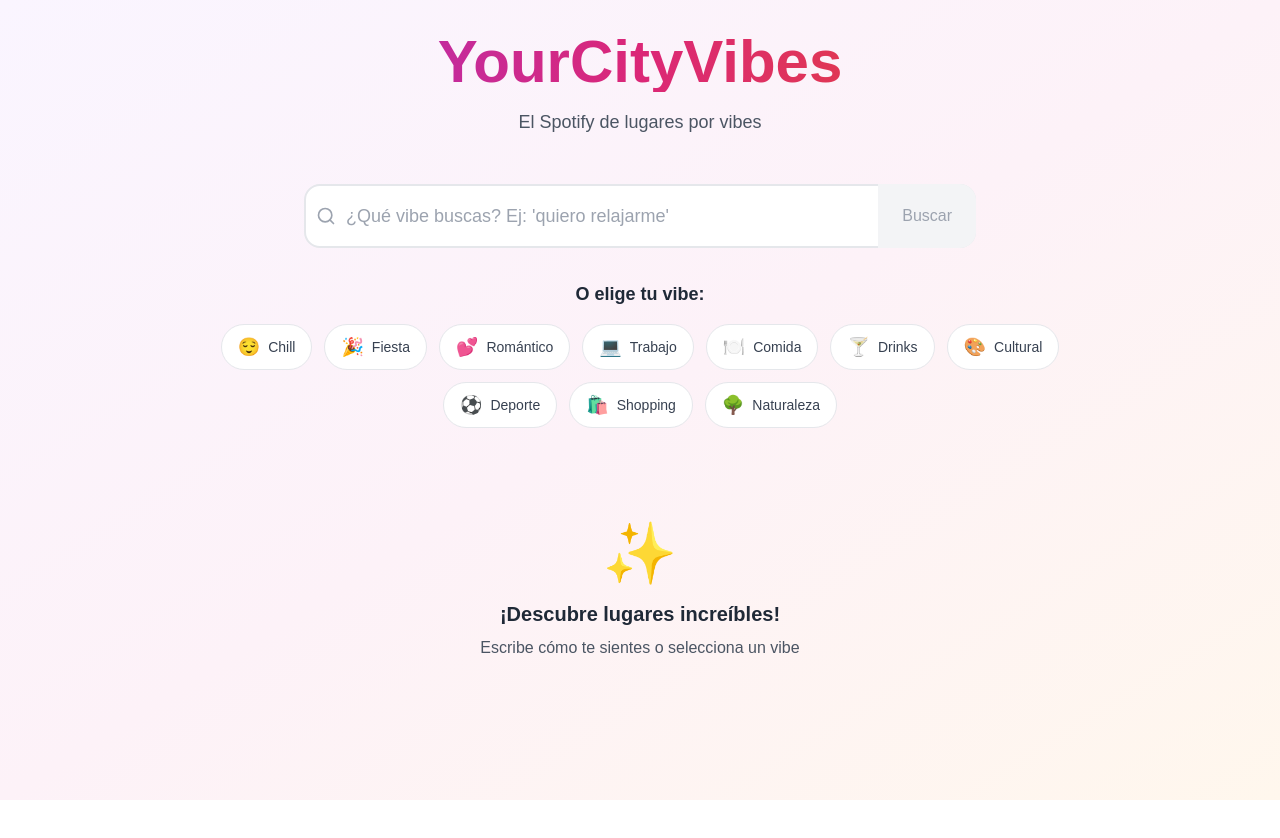
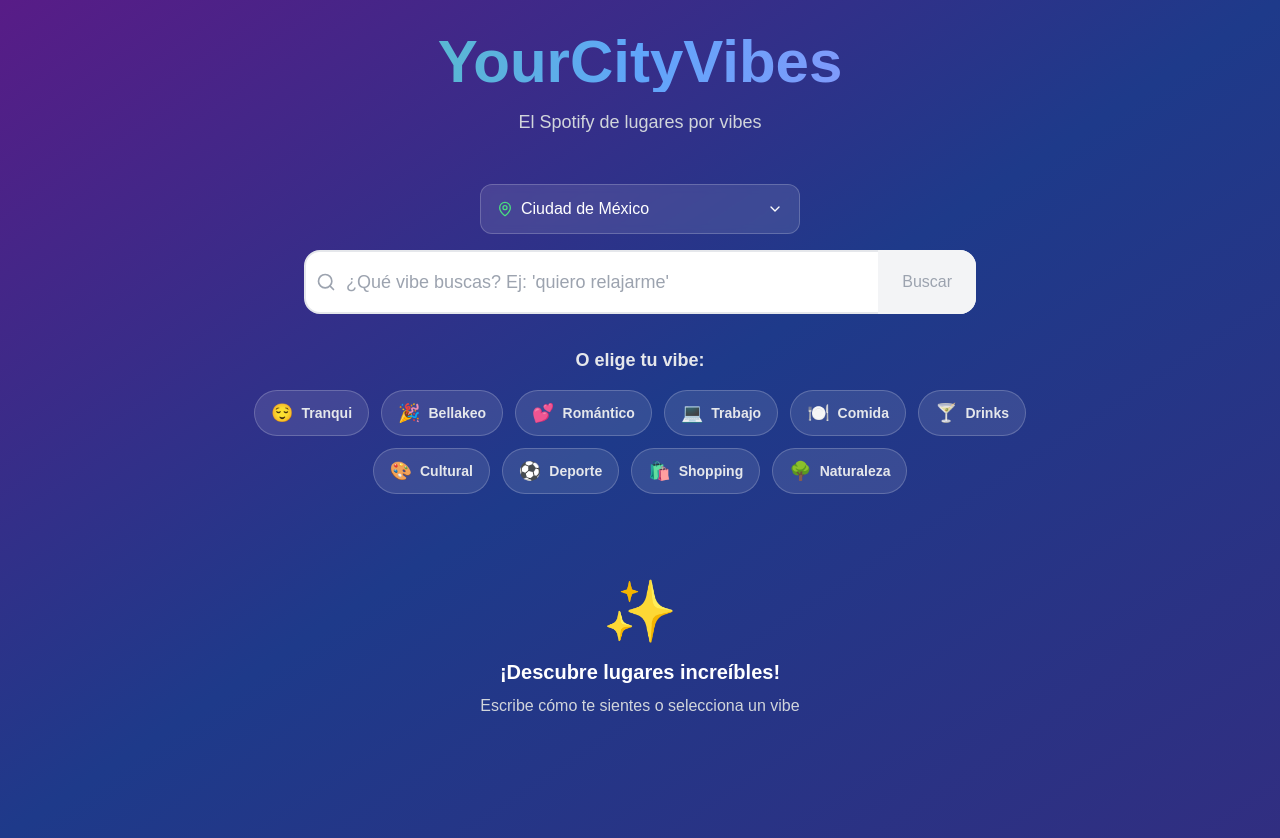
Before and after one commit to raulgabino/YVC44, a Next.js app: page / in a window 1280 px wide. Before the commit the page ends 800 px from the top, so only its background shows below. Built offline with nearby package versions, Linux system fonts and the light colour scheme.

Commit message:
feat: implement PlaceCard, VibeChips updates, and CitySelector
Replace placeholder with real PlaceCard, align VibeChips with backend, add CitySelector.

Co-authored-by: null <20261576+raulgabino@users.noreply.github.com>

```diff
--- a/app/page.tsx
+++ b/app/page.tsx
@@ -4,11 +4,13 @@ import { useState } from "react"
 import { SearchBar } from "@/components/SearchBar"
 import { PlaceCard } from "@/components/PlaceCard"
 import { VibeChips } from "@/components/VibeChips"
+import { CitySelector } from "@/components/CitySelector"
 import type { Place } from "@/types/place"
 
 interface SearchState {
   query: string
   vibe: string
+  city: string
   places: Place[]
   loading: boolean
   error: string | null
@@ -24,6 +26,7 @@ export default function Home() {
   const [searchState, setSearchState] = useState<SearchState>({
     query: "",
     vibe: "",
+    city: "cdmx", // Default city
     places: [],
     loading: false,
     error: null,
@@ -56,12 +59,10 @@ export default function Home() {
       const vibeData: VibeAnalysisResult = await vibeResponse.json()
       console.log("Vibe analysis result:", vibeData)
 
-      // 2. Buscar lugares con vibe detectado
+      // 2. Buscar lugares con vibe detectado y ciudad seleccionada
       const placesUrl = new URL("/api/places", window.location.origin)
       placesUrl.searchParams.set("vibe", vibeData.vibe)
-      if (vibeData.city && vibeData.city !== "unknown") {
-        placesUrl.searchParams.set("city", vibeData.city)
-      }
+      placesUrl.searchParams.set("city", searchState.city) // Usar ciudad seleccionada
 
       console.log("Fetching places from:", placesUrl.toString())
 
@@ -70,7 +71,6 @@ export default function Home() {
       if (!placesResponse.ok) {
         const errorText = await placesResponse.text()
         console.error("Places API error:", errorText)
-        // Don't throw error here, continue to AI search
         console.warn("Places API failed, will try AI search")
       }
 
@@ -91,7 +91,7 @@ export default function Home() {
           body: JSON.stringify({
             query: searchState.query,
             vibe: vibeData.vibe,
-            city: vibeData.city,
+            city: searchState.city,
           }),
         })
 
@@ -108,7 +108,7 @@ export default function Home() {
               name: "Lugar de Ejemplo",
               category: "Café",
               address: "Calle Ejemplo 123",
-              city: vibeData.city || "CDMX",
+              city: searchState.city,
               description_short: `Perfecto para tu vibe: ${vibeData.vibe}`,
               playlists: [vibeData.vibe, "ambiente"],
               rating: 4.5,
@@ -145,12 +145,12 @@ export default function Home() {
     }))
 
     try {
-      console.log("Searching by vibe:", selectedVibe)
+      console.log("Searching by vibe:", selectedVibe, "in city:", searchState.city)
 
-      // Buscar lugares por vibe directo (sin análisis de texto)
+      // Buscar lugares por vibe directo con ciudad seleccionada
       const placesUrl = new URL("/api/places", window.location.origin)
       placesUrl.searchParams.set("vibe", selectedVibe)
-      placesUrl.searchParams.set("city", "CDMX") // Default CDMX para tags
+      placesUrl.searchParams.set("city", searchState.city)
 
       console.log("Fetching places by vibe from:", placesUrl.toString())
 
@@ -171,7 +171,7 @@ export default function Home() {
           body: JSON.stringify({
             query: `lugares para ${selectedVibe}`,
             vibe: selectedVibe,
-            city: "CDMX",
+            city: searchState.city,
           }),
         })
 
@@ -186,9 +186,9 @@ export default function Home() {
             {
               id: `mock-${selectedVibe}-1`,
               name: `Lugar ${selectedVibe}`,
-              category: selectedVibe === "food" ? "Restaurante" : selectedVibe === "drinks" ? "Bar y Cantina" : "Café",
-              address: "Calle Ejemplo 123, CDMX",
-              city: "CDMX",
+              category: selectedVibe === "Hambre" ? "Restaurante" : selectedVibe === "Chupe" ? "Bar y Cantina" : "Café",
+              address: "Calle Ejemplo 123",
+              city: searchState.city,
               description_short: `Perfecto para tu vibe: ${selectedVibe}`,
               playlists: [selectedVibe, "ambiente"],
               rating: 4.5,
@@ -197,9 +197,10 @@ export default function Home() {
             {
               id: `mock-${selectedVibe}-2`,
               name: `Otro lugar ${selectedVibe}`,
-              category: selectedVibe === "party" ? "Antro" : selectedVibe === "culture" ? "Espacio Cultural" : "Café",
-              address: "Avenida Ejemplo 456, CDMX",
-              city: "CDMX",
+              category:
+                selectedVibe === "Bellakeo" ? "Antro" : selectedVibe === "Cultural" ? "Espacio Cultural" : "Café",
+              address: "Avenida Ejemplo 456",
+              city: searchState.city,
               description_short: `Ideal para cuando buscas ${selectedVibe}`,
               playlists: [selectedVibe, "música"],
               rating: 4.2,
@@ -213,7 +214,7 @@ export default function Home() {
         ...prev,
         places: finalPlaces,
         loading: false,
-        query: `${selectedVibe} en CDMX`, // Actualizar query para mostrar qué se buscó
+        query: `${selectedVibe} en ${searchState.city}`, // Actualizar query para mostrar qué se buscó
       }))
     } catch (error) {
       console.error("Vibe search error:", error)
@@ -232,6 +233,14 @@ export default function Home() {
     }
     // Buscar lugares inmediatamente cuando se selecciona un vibe
     searchByVibe(vibe)
+  }
+
+  const handleCitySelect = (city: string) => {
+    setSearchState((prev) => ({ ...prev, city, places: [], error: null }))
+    // Si hay un vibe seleccionado, buscar de nuevo con la nueva ciudad
+    if (searchState.vibe) {
+      setTimeout(() => searchByVibe(searchState.vibe), 100)
+    }
   }
 
   const handleQueryChange = (query: string) => {
@@ -259,26 +268,28 @@ export default function Home() {
   }
 
   const resetSearch = () => {
-    setSearchState({
+    setSearchState((prev) => ({
+      ...prev,
       query: "",
       vibe: "",
       places: [],
-      loading: false,
       error: null,
-    })
+    }))
   }
 
   return (
-    <main className="min-h-screen bg-gradient-to-br from-purple-50 via-pink-50 to-orange-50">
+    <main className="min-h-screen bg-gradient-to-br from-purple-900 via-blue-900 to-indigo-900">
       <div className="container mx-auto px-4 py-8">
         <div className="text-center mb-12">
-          <h1 className="text-4xl md:text-6xl font-bold bg-gradient-to-r from-purple-600 via-pink-600 to-orange-600 bg-clip-text text-transparent mb-4">
+          <h1 className="text-4xl md:text-6xl font-bold bg-gradient-to-r from-green-400 via-blue-400 to-purple-400 bg-clip-text text-transparent mb-4">
             YourCityVibes
           </h1>
-          <p className="text-lg text-gray-600 mb-8">El Spotify de lugares por vibes</p>
+          <p className="text-lg text-gray-300 mb-8">El Spotify de lugares por vibes</p>
         </div>
 
         <div className="max-w-4xl mx-auto">
+          <CitySelector selectedCity={searchState.city} onCitySelect={handleCitySelect} />
+
           <SearchBar
             query={searchState.query}
             onQueryChange={handleQueryChange}
@@ -292,23 +303,23 @@ export default function Home() {
           {searchState.loading && (
             <div className="text-center py-12">
               <div className="relative">
-                <div className="animate-spin rounded-full h-16 w-16 border-b-2 border-purple-600 mx-auto mb-6"></div>
+                <div className="animate-spin rounded-full h-16 w-16 border-b-2 border-green-400 mx-auto mb-6"></div>
                 <div className="absolute inset-0 flex items-center justify-center">
-                  <div className="w-8 h-8 bg-gradient-to-r from-purple-600 to-pink-600 rounded-full animate-pulse"></div>
+                  <div className="w-8 h-8 bg-gradient-to-r from-green-400 to-blue-400 rounded-full animate-pulse"></div>
                 </div>
               </div>
-              <p className="text-lg text-gray-600 mb-2">Buscando lugares con tu vibe...</p>
-              <p className="text-sm text-gray-500">{searchState.vibe && `Analizando: ${searchState.vibe}`}</p>
+              <p className="text-lg text-gray-200 mb-2">Buscando lugares con tu vibe...</p>
+              <p className="text-sm text-gray-400">{searchState.vibe && `Analizando: ${searchState.vibe}`}</p>
             </div>
           )}
 
           {/* Error State */}
           {searchState.error && (
             <div className="max-w-md mx-auto">
-              <div className="bg-red-50 border border-red-200 rounded-xl p-6 text-center">
+              <div className="bg-red-900/50 border border-red-500/50 rounded-xl p-6 text-center backdrop-blur-sm">
                 <div className="text-4xl mb-3">⚠️</div>
-                <h3 className="text-lg font-semibold text-red-800 mb-2">Ups, algo salió mal</h3>
-                <p className="text-red-600 mb-4">{searchState.error}</p>
+                <h3 className="text-lg font-semibold text-red-200 mb-2">Ups, algo salió mal</h3>
+                <p className="text-red-300 mb-4">{searchState.error}</p>
                 <div className="flex gap-3 justify-center">
                   <button
                     onClick={() => setSearchState((prev) => ({ ...prev, error: null }))}
@@ -318,7 +329,7 @@ export default function Home() {
                   </button>
                   <button
                     onClick={resetSearch}
-                    className="px-4 py-2 border border-red-300 text-red-700 rounded-lg hover:bg-red-50 transition-colors"
+                    className="px-4 py-2 border border-red-400 text-red-200 rounded-lg hover:bg-red-900/30 transition-colors"
                   >
                     Nueva búsqueda
                   </button>
@@ -331,12 +342,10 @@ export default function Home() {
           {!searchState.loading && !searchState.error && searchState.places.length > 0 && (
             <div className="space-y-6">
               <div className="text-center">
-                <h2 className="text-2xl font-bold text-gray-800 mb-2">
-                  {searchState.places.length} lugares encontrados
-                </h2>
+                <h2 className="text-2xl font-bold text-white mb-2">{searchState.places.length} lugares encontrados</h2>
                 {searchState.vibe && (
-                  <p className="text-gray-600">
-                    Perfectos para tu vibe: <span className="font-semibold text-purple-600">{searchState.vibe}</span>
+                  <p className="text-gray-300">
+                    Perfectos para tu vibe: <span className="font-semibold text-green-400">{searchState.vibe}</span>
                   </p>
                 )}
               </div>
@@ -356,12 +365,12 @@ export default function Home() {
               return emptyState ? (
                 <div className="text-center py-16">
                   <div className="text-6xl mb-4">{emptyState.emoji}</div>
-                  <h3 className="text-xl font-semibold text-gray-800 mb-2">{emptyState.title}</h3>
-                  <p className="text-gray-600 mb-6 max-w-md mx-auto">{emptyState.subtitle}</p>
+                  <h3 className="text-xl font-semibold text-white mb-2">{emptyState.title}</h3>
+                  <p className="text-gray-300 mb-6 max-w-md mx-auto">{emptyState.subtitle}</p>
                   {emptyState.action && (
                     <button
                       onClick={resetSearch}
-                      className="px-6 py-3 bg-gradient-to-r from-purple-600 to-pink-600 text-white rounded-xl hover:from-purple-700 hover:to-pink-700 transition-all duration-200 shadow-md"
+                      className="px-6 py-3 bg-gradient-to-r from-green-500 to-blue-500 text-white rounded-xl hover:from-green-600 hover:to-blue-600 transition-all duration-200 shadow-md"
                     >
                       {emptyState.action}
                     </button>
--- /dev/null
+++ b/components/CitySelector.tsx
@@ -0,0 +1,73 @@
+"use client"
+
+import { useState } from "react"
+import { ChevronDown, MapPin } from "lucide-react"
+
+interface CitySelectorProps {
+  selectedCity: string
+  onCitySelect: (city: string) => void
+}
+
+const cities = [
+  { id: "cdmx", name: "Ciudad de México", short: "CDMX" },
+  { id: "monterrey", name: "Monterrey", short: "MTY" },
+  { id: "guadalajara", name: "Guadalajara", short: "GDL" },
+  { id: "san-miguel-de-allende", name: "San Miguel de Allende", short: "SMA" },
+  { id: "ciudad-victoria", name: "Ciudad Victoria", short: "VIC" },
+  { id: "tijuana", name: "Tijuana", short: "TIJ" },
+]
+
+export function CitySelector({ selectedCity, onCitySelect }: CitySelectorProps) {
+  const [isOpen, setIsOpen] = useState(false)
+
+  const selectedCityData = cities.find((c) => c.id === selectedCity) || cities[0]
+
+  const handleCitySelect = (cityId: string) => {
+    onCitySelect(cityId)
+    setIsOpen(false)
+  }
+
+  return (
+    <div className="relative mb-4">
+      <button
+        onClick={() => setIsOpen(!isOpen)}
+        aria-label="Seleccionar ciudad"
+        className="flex items-center justify-between w-full max-w-xs mx-auto px-4 py-3 bg-white/10 backdrop-blur-sm rounded-xl border border-white/20 text-white hover:bg-white/15 transition-all duration-200"
+      >
+        <div className="flex items-center gap-2">
+          <MapPin className="w-4 h-4 text-green-400" />
+          <span className="font-medium">{selectedCityData.name}</span>
+        </div>
+        <ChevronDown className={`w-4 h-4 transition-transform duration-200 ${isOpen ? "rotate-180" : ""}`} />
+      </button>
+
+      {isOpen && (
+        <div className="absolute top-full left-1/2 transform -translate-x-1/2 mt-2 w-64 bg-black/90 backdrop-blur-sm rounded-xl border border-white/20 shadow-xl z-50">
+          <div className="p-2">
+            {cities.map((city) => (
+              <button
+                key={city.id}
+                onClick={() => handleCitySelect(city.id)}
+                className={`
+                  w-full text-left px-3 py-2 rounded-lg transition-colors duration-150
+                  ${
+                    selectedCity === city.id
+                      ? "bg-green-500/20 text-green-300 font-semibold"
+                      : "text-gray-200 hover:bg-white/10"
+                  }
+                `}
+              >
+                <div className="flex items-center justify-between">
+                  <span>{city.name}</span>
+                  <span className="text-sm text-gray-400">{city.short}</span>
+                </div>
+              </button>
+            ))}
+          </div>
+        </div>
+      )}
+    </div>
+  )
+}
+
+export default CitySelector
--- a/components/VibeChips.tsx
+++ b/components/VibeChips.tsx
@@ -7,17 +7,18 @@ interface VibeChipsProps {
   onVibeSelect: (vibe: string) => void
 }
 
+// ALINEADOS con el backend /api/vibe route.ts
 const vibes = [
-  { id: "chill", label: "Chill", emoji: "😌" },
-  { id: "party", label: "Fiesta", emoji: "🎉" },
-  { id: "romantic", label: "Romántico", emoji: "💕" },
-  { id: "work", label: "Trabajo", emoji: "💻" },
-  { id: "food", label: "Comida", emoji: "🍽️" },
-  { id: "drinks", label: "Drinks", emoji: "🍸" },
-  { id: "culture", label: "Cultural", emoji: "🎨" },
-  { id: "sport", label: "Deporte", emoji: "⚽" },
-  { id: "shopping", label: "Shopping", emoji: "🛍️" },
-  { id: "nature", label: "Naturaleza", emoji: "🌳" },
+  { id: "Tranqui", label: "Tranqui", emoji: "😌" },
+  { id: "Bellakeo", label: "Bellakeo", emoji: "🎉" },
+  { id: "Romántico", label: "Romántico", emoji: "💕" },
+  { id: "Godínez", label: "Trabajo", emoji: "💻" },
+  { id: "Hambre", label: "Comida", emoji: "🍽️" },
+  { id: "Chupe", label: "Drinks", emoji: "🍸" },
+  { id: "Cultural", label: "Cultural", emoji: "🎨" },
+  { id: "Deporte", label: "Deporte", emoji: "⚽" },
+  { id: "Shopping", label: "Shopping", emoji: "🛍️" },
+  { id: "Naturaleza", label: "Naturaleza", emoji: "🌳" },
 ]
 
 export function VibeChips({ selectedVibe, onVibeSelect }: VibeChipsProps) {
@@ -32,33 +33,34 @@ export function VibeChips({ selectedVibe, onVibeSelect }: VibeChipsProps) {
   }
 
   return (
-    <div className="mb-8">
-      <h3 className="text-lg font-semibold text-gray-800 mb-4 text-center">O elige tu vibe:</h3>
+    <div className="mb-6">
+      <h3 className="text-lg font-semibold text-gray-200 mb-4 text-center">O elige tu vibe:</h3>
       <div className="flex flex-wrap justify-center gap-3">
         {vibes.map((vibe) => (
           <button
             key={vibe.id}
             onClick={() => handleChipClick(vibe.id)}
+            aria-label={`Buscar lugares con vibe ${vibe.label}`}
             className={`
               px-4 py-2 rounded-full font-medium transition-all duration-200 transform
-              flex items-center gap-2 min-w-fit
+              flex items-center gap-2 min-w-fit border
               ${
                 selectedVibe === vibe.id
-                  ? "bg-gradient-to-r from-purple-600 to-pink-600 text-white shadow-lg scale-105"
-                  : "bg-white text-gray-700 border border-gray-200 hover:border-purple-300 hover:shadow-md hover:scale-105"
+                  ? "bg-green-500 text-black shadow-lg scale-105 border-green-400"
+                  : "bg-white/10 text-gray-200 border-white/20 hover:border-green-400/50 hover:bg-white/15 hover:scale-105"
               }
               ${clickedVibe === vibe.id ? "scale-95" : ""}
             `}
           >
             <span className="text-lg">{vibe.emoji}</span>
-            <span className="text-sm">{vibe.label}</span>
+            <span className="text-sm font-semibold">{vibe.label}</span>
           </button>
         ))}
       </div>
       {selectedVibe && (
         <div className="text-center mt-4">
-          <p className="text-sm text-gray-600">
-            Mostrando lugares para: <span className="font-semibold text-purple-600">{selectedVibe}</span>
+          <p className="text-sm text-gray-300">
+            Buscando lugares con vibe: <span className="font-bold text-green-400">{selectedVibe}</span>
           </p>
         </div>
       )}
```
Also changed, not shown: components/PlaceCard.tsx (+81 -60 lines).
